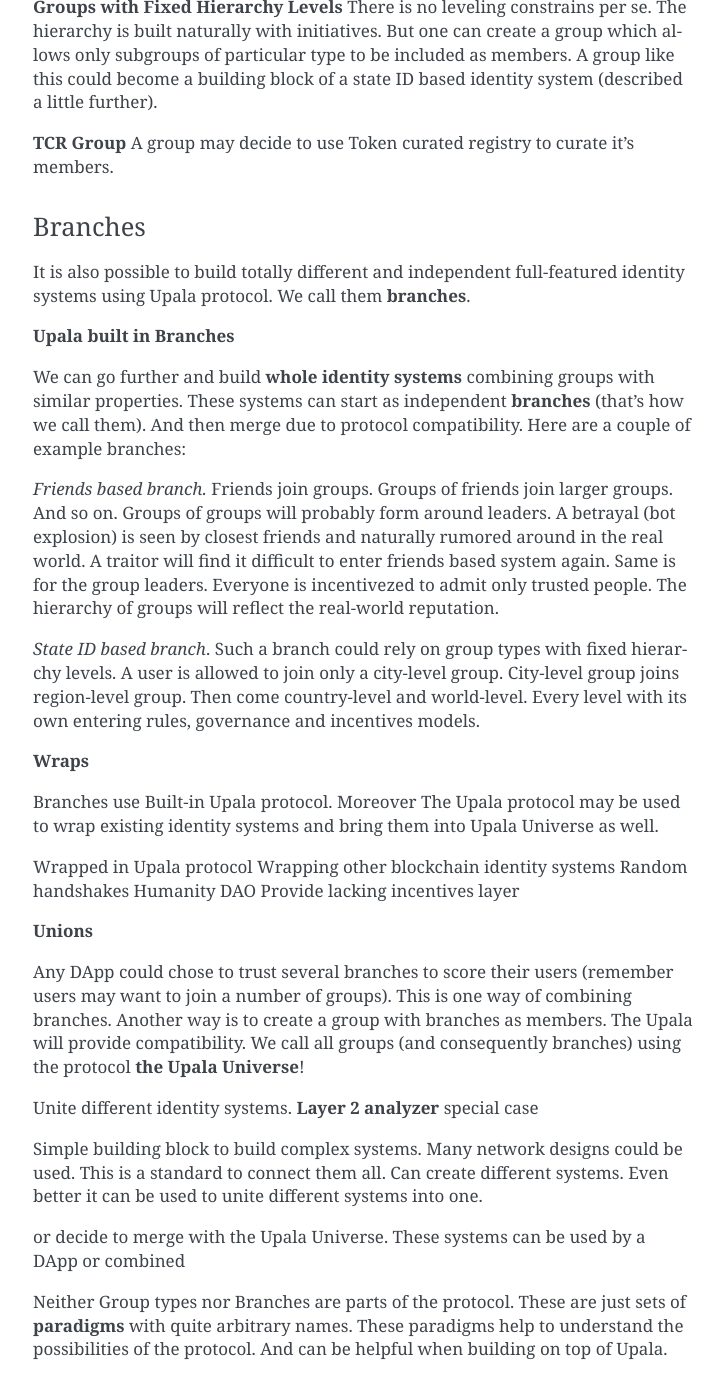
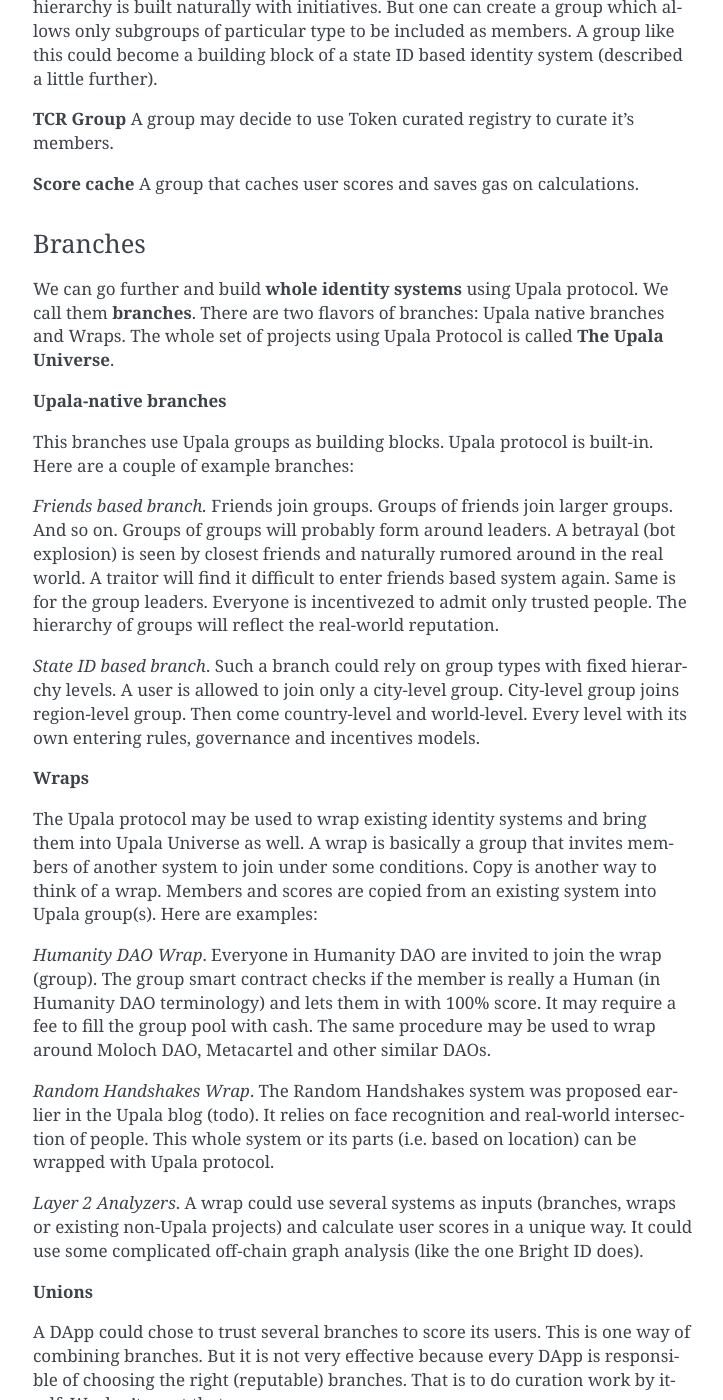
Before and after one commit to upala-digital-identity/docs, a Sphinx documentation site: the page built from source/explosive-bots.rst, in a window 1280 px wide and 1400 px high, scrolled down 2418 px. Shown: the whole window, without its empty margins (387-1110 px from the left). Built offline with Sphinx 7.4.7, drawn with Linux system fonts in a browser that asks for light colours; some of the changed text lies outside the part shown.

Commit message:
Branches, wraps, unions done. Better structure. Many things commented out for a while

```diff
--- a/source/explosive-bots.rst
+++ b/source/explosive-bots.rst
@@ -6,10 +6,13 @@
 
 Explosive bots protocol
 =======================
-Summary. The main ideas are the notions of groups and explosive bots.
-Gives quantitative measure of personhood
-High-level incentives protocol.
+No summary yet... The full description below is already readable though.
 
+..
+	The main ideas are the notions of groups and explosive bots.
+	Gives quantitative measure of personhood
+	High-level incentives protocol.
+..
 
 Groups
 ======
@@ -84,15 +87,19 @@
 **TCR Group**
 A group may decide to use Token curated registry to curate it's members.
 
+**Score cache**
+A group that caches user scores and saves gas on calculations.
+
 
 Branches
-------------------
+--------
 
-It is also possible to build totally different and independent full-featured identity systems using Upala protocol. We call them **branches**.
+We can go further and build **whole identity systems** using Upala protocol. We call them **branches**. There are two flavors of branches: Upala native branches and Wraps. The whole set of projects using Upala Protocol is called **The Upala Universe**.
 
-**Upala built in Branches**
 
-We can go further and build **whole identity systems** combining groups with similar properties. These systems can start as independent **branches** (that's how we call them). And then merge due to protocol compatibility. Here are a couple of example branches:
+**Upala-native branches**
+
+This branches use Upala groups as building blocks. Upala protocol is built-in. Here are a couple of example branches:
 
 *Friends based branch.* Friends join groups. Groups of friends join larger groups. And so on. Groups of groups will probably form around leaders. A betrayal (bot explosion) is seen by closest friends and naturally rumored around in the real world. A traitor will find it difficult to enter friends based system again. Same is for the group leaders. Everyone is incentivezed to admit only trusted people. The hierarchy of groups will reflect the real-world reputation.
 
@@ -101,26 +108,23 @@
 
 **Wraps**
 
-Branches use Built-in Upala protocol.
-Moreover The Upala protocol may be used to wrap existing identity systems and bring them into Upala Universe as well.
+The Upala protocol may be used to wrap existing identity systems and bring them into Upala Universe as well. A wrap is basically a group that invites members of another system to join under some conditions. Copy is another way to think of a wrap. Members and scores are copied from an existing system into Upala group(s). Here are examples:
 
-Wrapped in Upala protocol
-Wrapping other blockchain identity systems
-Random handshakes
-Humanity DAO
-Provide lacking incentives layer
+*Humanity DAO Wrap*. Everyone in Humanity DAO are invited to join the wrap (group). The group smart contract checks if the member is really a Human (in Humanity DAO terminology) and lets them in with 100% score. It may require a fee to fill the group pool with cash. The same procedure may be used to wrap around Moloch DAO, Metacartel and other similar DAOs.
+
+*Random Handshakes Wrap*. The Random Handshakes system was proposed earlier in the Upala blog (todo). It relies on face recognition and real-world intersection of people. This whole system or its parts (i.e. based on location) can be wrapped with Upala protocol.
+
+*Layer 2 Analyzers*. A wrap could use several systems as inputs (branches, wraps or existing non-Upala projects) and calculate user scores in a unique way. It could use some complicated off-chain graph analysis (like the one Bright ID does).
 
 **Unions**
 
-Any DApp could chose to trust several branches to score their users (remember users may want to join a number of groups). This is one way of combining branches. Another way is to create a group with branches as members. The Upala will provide compatibility. We call all groups (and consequently branches) using the protocol **the Upala Universe**!
+A DApp could chose to trust several branches to score its users. This is one way of combining branches. But it is not very effective because every DApp is responsible of choosing the right (reputable) branches. That is to do curation work by itself. We don't want that.
 
-Unite different identity systems. **Layer 2 analyzer** special case
+A better way is to create a group with branches as members. A group that will unite several identity systems (branches). Groups like this may be called Unions. A Union group may be a For Profit group and earn by charging DApps for score calculation (confirmation).
 
 
-Simple building block to build complex systems. Many network designs could be used. This is a standard to connect them all. Can create different systems. Even better it can be used to unite different systems into one.
-
-
-or decide to merge with the Upala Universe. These systems can be used by a DApp or combined
+Group types and branches are just paradigms
+-------------------------------------------
 
 Neither Group types nor Branches are parts of the protocol. These are just sets of **paradigms** with quite arbitrary names. These paradigms help to understand the possibilities of the protocol. And can be helpful when building on top of Upala.
 
--- a/source/index.rst
+++ b/source/index.rst
@@ -32,8 +32,8 @@
 
 .. - Join mailing list (todo)
 
-Donate:
-=======
+Donations:
+==========
 - `Buy ads <https://themillionetherhomepage.com/>`_ (help Upala and charity)
 - `Ethereum <https://etherscan.io/address/0xddB1CB4EdBCD83066Abf26E7102dc0e88009DEAB>`_
 - `Bitcoin <https://blockexplorer.com/address/3K4FSqxS5cygY969L1xz6a2DZCqfTTNxQk>`_
```
Also changed, not shown: source/state-of-knowledge.rst (+47 -40 lines).
